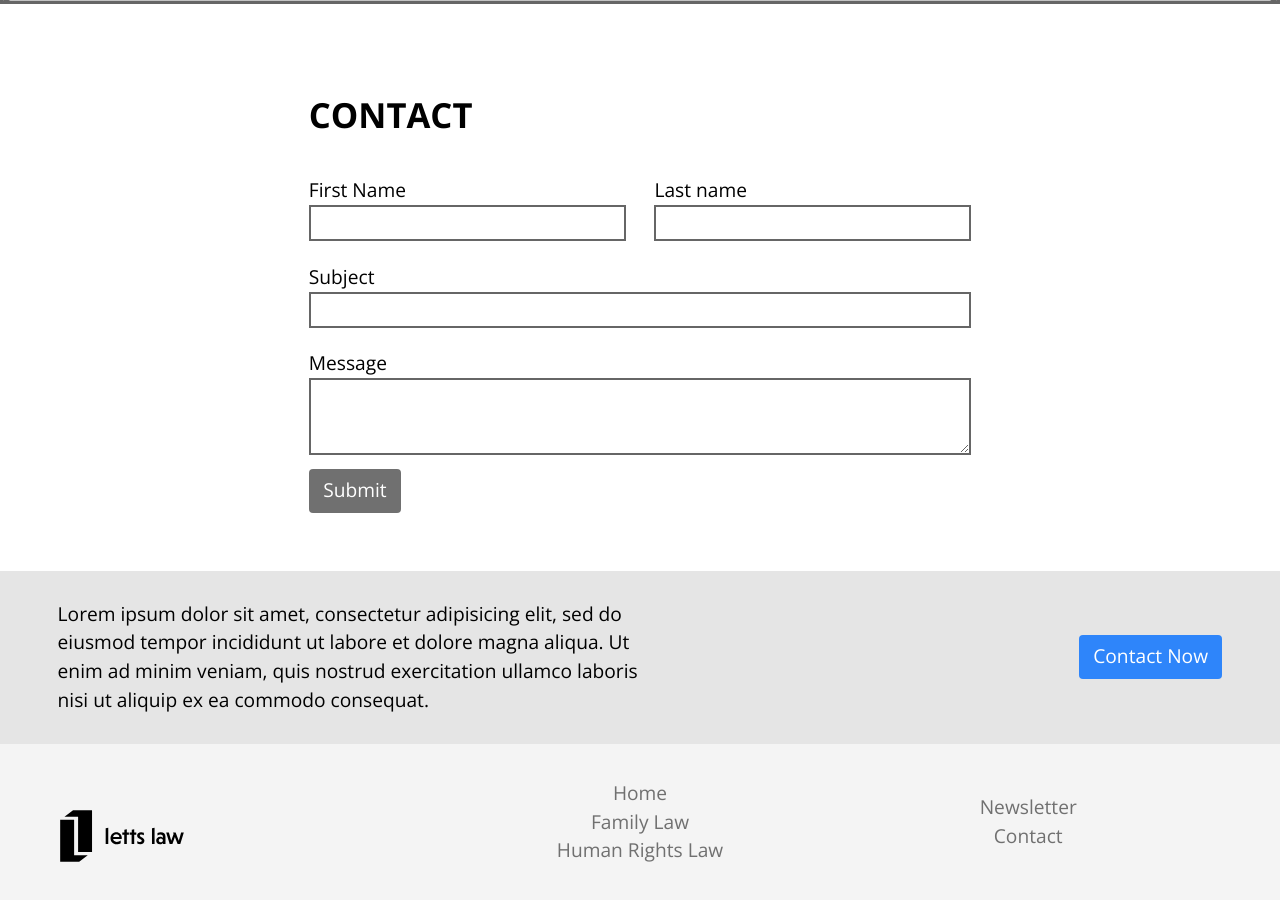
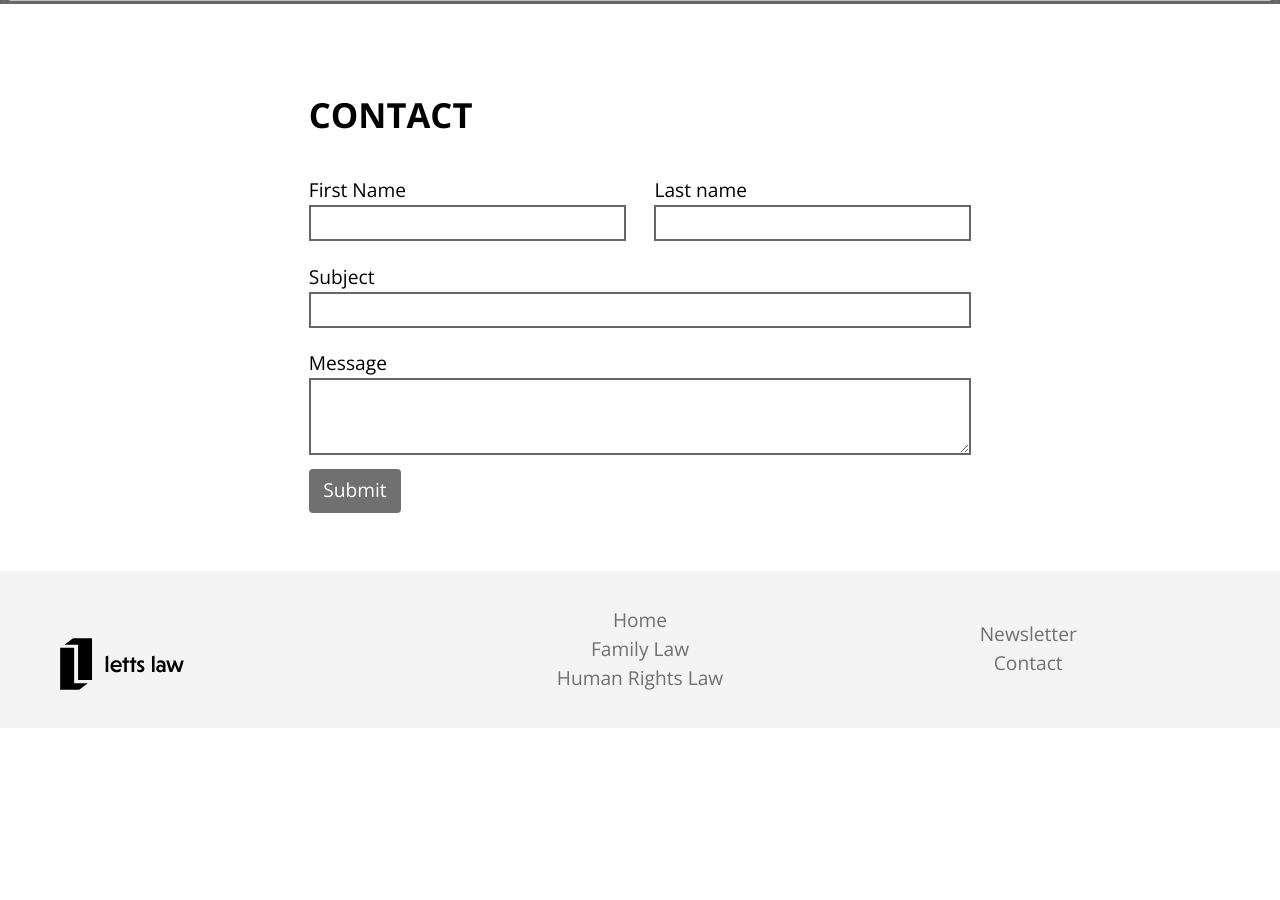
Before and after one commit to Ten-3/letts-law, a Jekyll site: the page built from contact.html, in a window 1280 px wide and 900 px high, scrolled down 902 px. Built offline with Jekyll 4.4.1, drawn with Linux system fonts in a browser that asks for light colours; Markdown is read by kramdown in place of the engine named in the settings; after the commit the page ends 1630 px from its top, so only the background shows below that.

Commit message:
Add another default layout

```diff
--- /dev/null
+++ b/_layouts/contact-default.html
@@ -0,0 +1,68 @@
+<!DOCTYPE html>
+<html lang="en-ca">
+<head>
+  <meta charset="utf-8">
+  <title>Letts Law website</title>
+  <meta name="viewport" content="width=device-width,initial-scale=1">
+  <link href="{{site.baseurl}}/css/modules.css" rel="stylesheet">
+  <link href="{{site.baseurl}}/css/grid.css" rel="stylesheet">
+  <link href="{{site.baseurl}}/css/type.css" rel="stylesheet">
+  <link href="{{site.baseurl}}/css/main.css" rel="stylesheet">
+  <link href="{{site.baseurl}}/css/toggle.css" rel="stylesheet">
+  <link href="https://fonts.googleapis.com/css?family=Open+Sans:400,400i,700" rel="stylesheet">
+</head>
+<body>
+
+  <nav class="relative">
+    <div class="gutter-2 grid grid-middle island">
+      <div class="unit xs-1-2 s-1-2 m-1-2 l-1-2 xl-1-2">
+        <i class="icon i-128">
+        <img src="{{site.baseurl}}/images/letts-law-logo-black.svg" alt="Letts Law Logo">
+        </i>
+      </div>
+
+      {% include toggle.html %}
+
+      <div class="unit xs-1 s-1 m-1-2 l-1-2 xl-1-2 horizontal">
+        <ul class="list-group list-group-inline">
+          <li class="gutter-1-2"><a href="{{site.baseurl}}/index.html">Home</a></li>
+          <li class="gutter-1-2"><a href="{{site.baseurl}}/family-law/">Family Law</a></li>
+          <li class="gutter-1-2"><a href="{{site.baseurl}}/human-rights/">Human Right</a></li>
+          <li class="gutter-1-2"><a href="">Newsletter</a></li>
+          <li class="gutter-1-2"><a href="{{site.baseurl}}/contact/">Contact</a></li>
+        </ul>
+      </div>
+    </div>
+  </nav>
+
+  <main>
+    {{content}}
+  </main>
+
+  <footer class="gutter-2 pad-t">
+    <nav class="grid grid-middle">
+      <div class="unit xs-1 s-1 m-1-3 l-1-3 xl-1-3">
+        <i class="icon i-128">
+        <img src="{{site.baseurl}}/images/letts-law-logo-black.svg" alt="Letts Law Logo">
+        </i>
+      </div>
+
+      <div class="unit xs-1 s-1 m-1-3 l-1-3 xl-1-3">
+        <ul class="list-group">
+          <li><a href="{{site.baseurl}}/index.html">Home</a></li>
+          <li><a href="{{site.baseurl}}/family-law/">Family Law</a></li>
+          <li><a href="{{site.baseurl}}/human-rights/">Human Rights Law</a></li>
+        </ul>
+      </div>
+
+      <div class="unit xs-1 s-1 m-1-3 l-1-3 xl-1-3">
+        <ul class="list-group">
+          <li><a href="">Newsletter</a></li>
+          <li><a href="{{site.baseurl}}/contact/">Contact</a></li>
+        </ul>
+      </div>
+    </nav>
+  </footer>
+
+</body>
+</html>
--- a/contact.html
+++ b/contact.html
@@ -1,5 +1,5 @@
 ---
-layout: default
+layout: contact-default
 ---
 
 <main>
```
